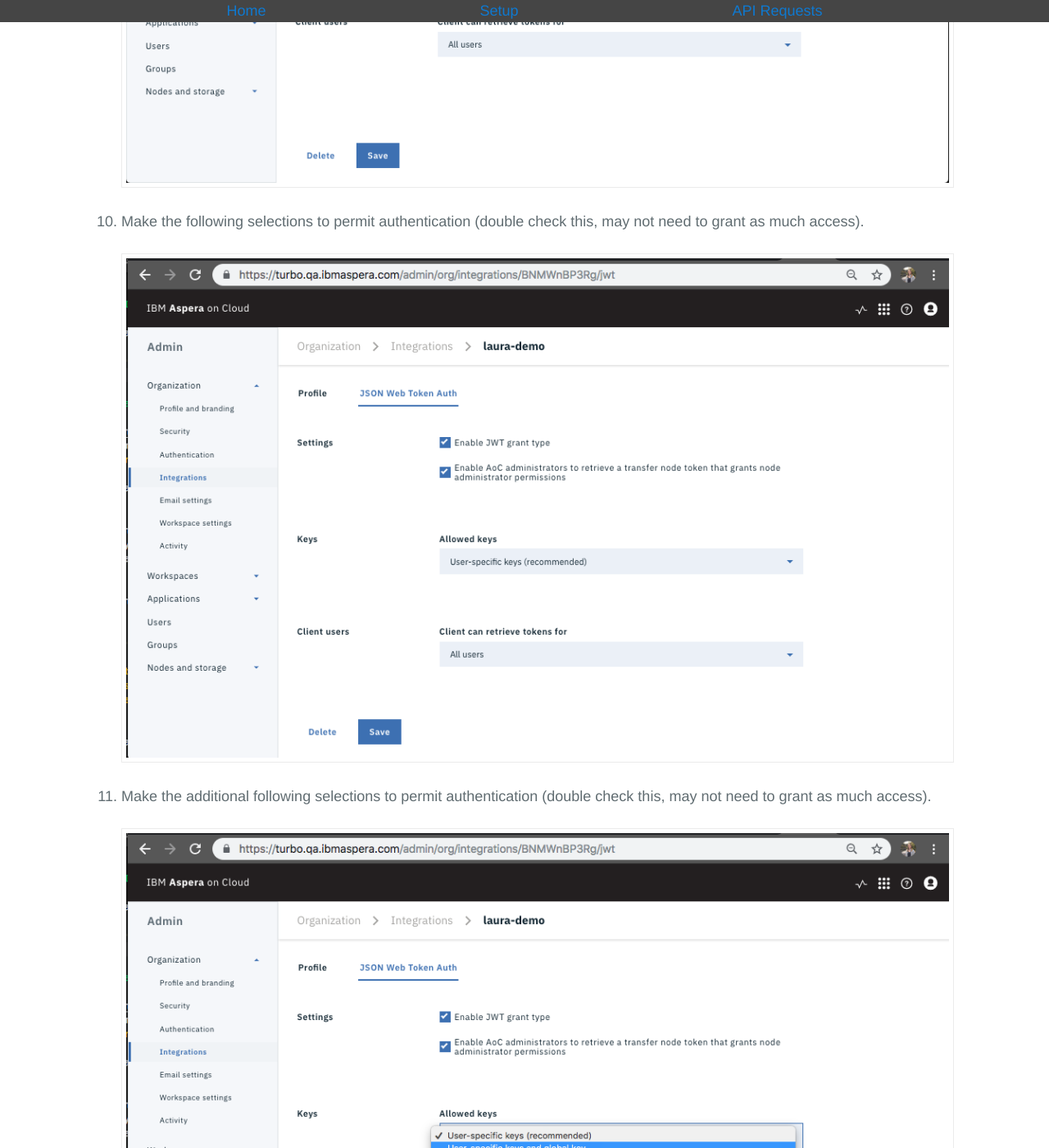
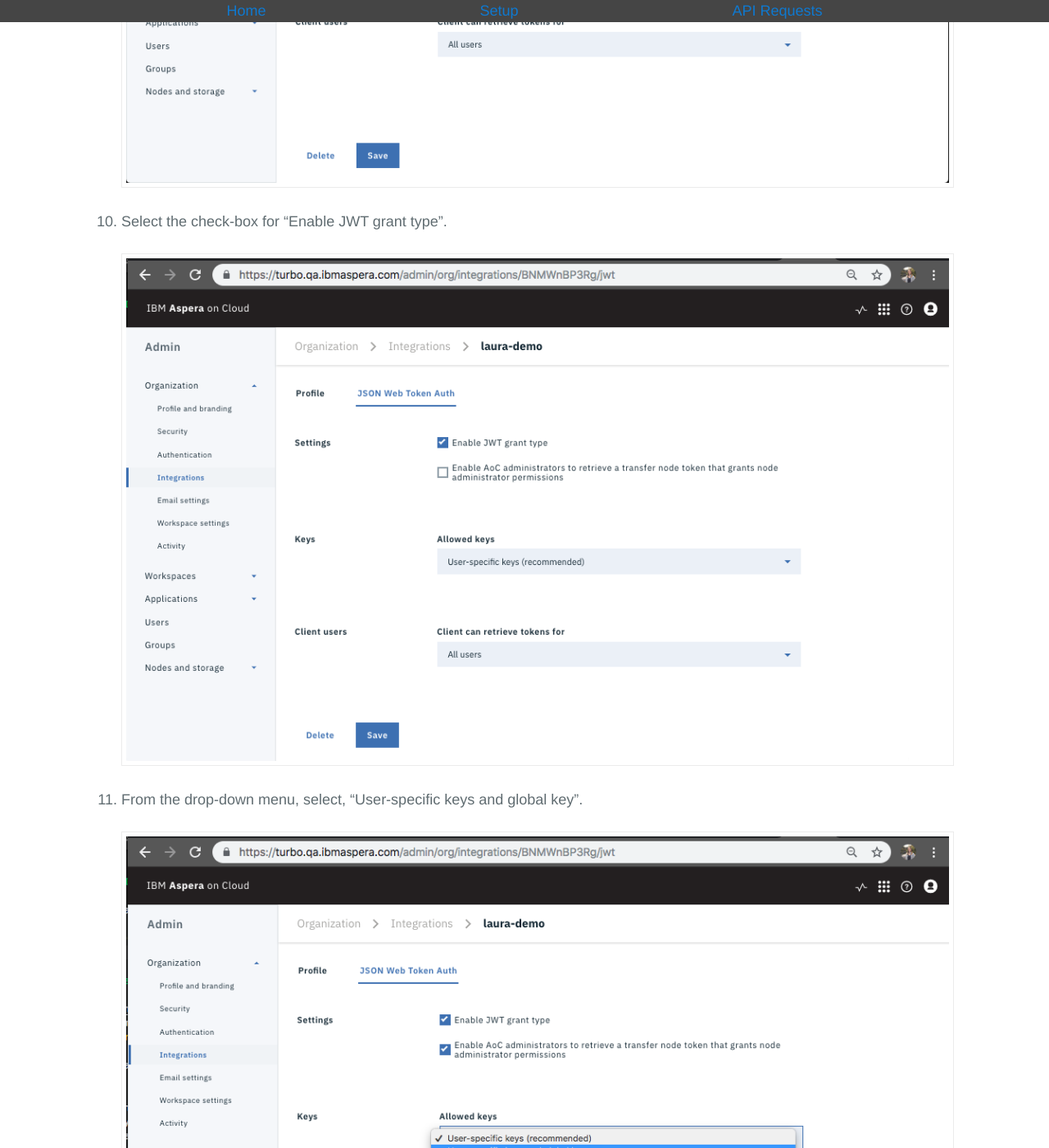
Before and after one commit to LauraKirby/aspera-ibm-analytics-api, a Jekyll site: the page built from setup.md, in a window 1280 px wide and 1400 px high, scrolled down 5891 px. Shown: the whole window at 82% size. Built offline with Jekyll 4.4.1, drawn with Linux system fonts in a browser that asks for light colours; our own code applies the rules of GitHub Pages for plain Markdown files; the repository's description, which GitHub fills in, is left out; some of the changed text lies outside the part shown.

Commit message:
resolve remaining questions that were listed in docs

```diff
--- a/setup.md
+++ b/setup.md
@@ -77,19 +77,19 @@ In this portion of the tutorial, we will work on obtaining the following pieces
      <img src="images/9-jwt-landing.png"/>
     </div>
 
-1. Make the following selections to permit authentication (double check this, may not need to grant as much access).
+1. Select the check-box for "Enable JWT grant type".
 
     <div class="demo-image">
      <img src="images/10-jwt-selections.png"/>
     </div>
 
-1. Make the additional following selections to permit authentication (double check this, may not need to grant as much access).
+1. From the drop-down menu, select, "User-specific keys and global key".
 
     <div class="demo-image">
      <img src="images/11-jwt-selections-continued.png"/>
     </div>
 
-1. Confirm that you would like to permit global keys.
+1. Confirm that you would like to permit global keys. Click "Yes".
 
     <div class="demo-image">
      <img src="images/12-allow-gloabl-keys.png"/>
```
Also changed, not shown: images/10-jwt-selections.png.
